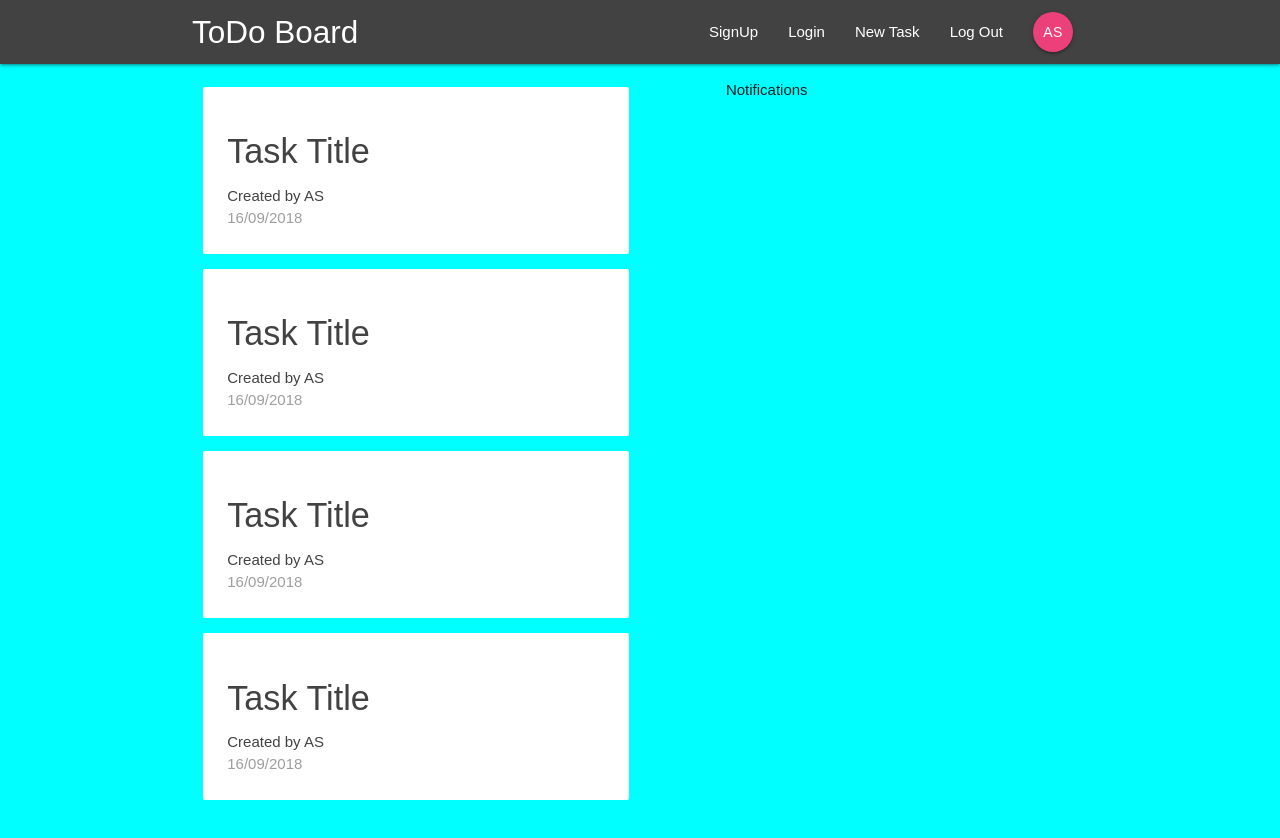
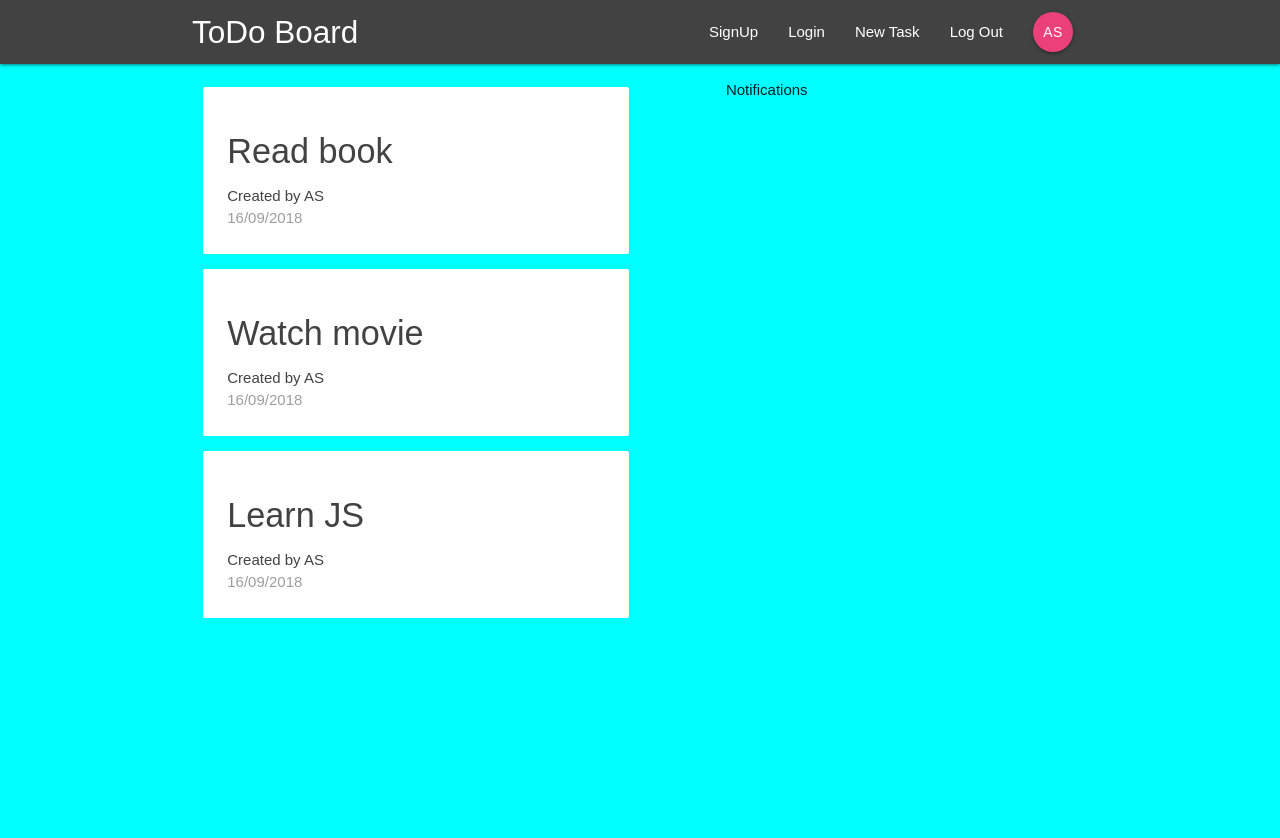
Before and after one commit to andriisavchuk/react-todoboard, a React (Create React App) app: page / in a window 1280 px wide. Shown: the top 838 px of the page. After the commit the page ends 800 px from the top, so only its background shows below. Built offline with nearby package versions, Linux system fonts and the light colour scheme.

Commit message:
Play with fake data in state

```diff
--- a/src/components/dashboard/Dashboard.js
+++ b/src/components/dashboard/Dashboard.js
@@ -1,14 +1,17 @@
 import React, { Component } from 'react';
+import { connect } from 'react-redux';
 import Notifications from './Notifications';
 import ToDoList from '../todo/ToDoList';
 
 class Dashboard extends Component {
   render() {
+    // console.log(this.props);
+    const { todos } = this.props;
     return (
       <div className="dashboard container">
         <div className="row">
           <div className="col s12 m6">
-            <ToDoList />
+            <ToDoList todos={todos} />
           </div>
           <div className="col s12 m5 offset-m1">
             <Notifications />
@@ -19,4 +22,8 @@ class Dashboard extends Component {
   }
 }
 
-export default Dashboard;
+const mapStateToProps = state => ({
+  todos: state.todoList.todos
+});
+
+export default connect(mapStateToProps)(Dashboard);
--- a/src/components/todo/ToDoList.js
+++ b/src/components/todo/ToDoList.js
@@ -1,13 +1,14 @@
 import React from 'react';
-import ToDoSummury from './ToDoSummury';
+import ToDoSummary from './ToDoSummary';
 
-const ToDoList = () => {
+const ToDoList = ({todos}) => {
   return (
     <div className="todo-list section">
-      <ToDoSummury />
-      <ToDoSummury />
-      <ToDoSummury />
-      <ToDoSummury />
+      {todos && todos.map(todo => {
+        return(
+          <ToDoSummary todo={todo} key={todo.id}/>
+        )
+      })}
     </div>
   );
 };
--- a/src/components/todo/ToDoSummury.js
+++ b/src/components/todo/ToDoSummary.js
@@ -1,10 +1,10 @@
 import React from 'react';
 
-const ToDoSummury = () => {
+const ToDoSummary = ({todo}) => {
   return (
     <div className="card z-depth-0 todo-summury">
       <div className="card-content grey-text text-darken-3">
-        <h4 className="todo-title">Task Title</h4>
+        <h4 className="todo-title">{todo.title}</h4>
         <p>Created by AS</p>
         <p className="grey-text">16/09/2018</p>
       </div>
@@ -12,4 +12,4 @@ const ToDoSummury = () => {
   );
 };
 
-export default ToDoSummury;
+export default ToDoSummary;
--- a/src/store/reducers/authReducer.js
+++ b/src/store/reducers/authReducer.js
@@ -4,4 +4,4 @@ const authReducer = (state = initialState, action) => {
   return state;
 };
 
-export default authReducer();
+export default authReducer;
--- a/src/store/reducers/rootReducer.js
+++ b/src/store/reducers/rootReducer.js
@@ -4,7 +4,7 @@ import todoReducer from './todoReducer';
 
 const rootReducer = combineReducers({
   auth: authReducer,
-  todo: todoReducer
+  todoList: todoReducer
 });
 
 export default rootReducer;
--- a/src/store/reducers/todoReducer.js
+++ b/src/store/reducers/todoReducer.js
@@ -1,7 +1,13 @@
-const initialState = {};
+const initialState = {
+  todos: [
+    {id: '01', title: 'Read book', content: 'Lord of The Rings'},
+    {id: '02', title: 'Watch movie', content: 'IT'},
+    {id: '03', title: 'Learn JS', content: 'Functional JavaScript'}
+  ]
+};
 
 const todoReducer = (state = initialState, action) => {
   return state;
 };
 
-export default todoReducer();
+export default todoReducer;
```
